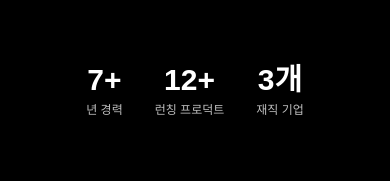
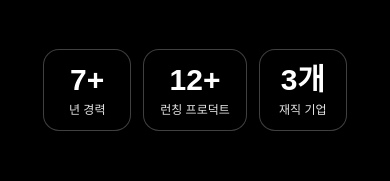
Before and after one commit to gmbro/portfolio, a React (Vite) app: page / in a window 390 px wide. Shown: the part 594-775 px from the top of the page. Built offline with nearby package versions, Linux system fonts and the light colour scheme; the HTML template or start-up script is replaced by a standard one; a web font is replaced by a local one.

Commit message:
Improve mobile hero metric contrast

```diff
--- a/src/components/Hero.tsx
+++ b/src/components/Hero.tsx
@@ -162,14 +162,17 @@ const Hero = ({ content = defaultHeroContent }: HeroProps) => {
           initial={{ opacity: 0, y: 20 }}
           animate={{ opacity: 1, y: 0 }}
           transition={{ delay: 0.7, duration: 0.8 }}
-          className="mt-16 flex max-w-full flex-wrap items-center justify-center gap-8 md:gap-16 relative z-10"
+          className="mt-16 flex max-w-full flex-wrap items-stretch justify-center gap-3 md:gap-5 relative z-10"
         >
           {stats.map((stat) => (
-            <div key={`${stat.value}-${stat.label}`} className="text-center">
+            <div
+              key={`${stat.value}-${stat.label}`}
+              className="min-w-[5.5rem] rounded-2xl border border-white/25 bg-black/45 px-4 py-3 text-center shadow-lg backdrop-blur-sm md:min-w-[8rem] md:px-6 md:py-4"
+            >
               <div className="text-3xl md:text-4xl font-display font-extrabold text-white">
                 {stat.value}
               </div>
-              <div className="text-xs md:text-sm font-body text-white/75 mt-1">
+              <div className="text-xs md:text-sm font-body font-medium text-white/90 mt-1">
                 {stat.label}
               </div>
             </div>
```
Also changed, not shown: 1 other file (tests, documents, lock files or other folders).
